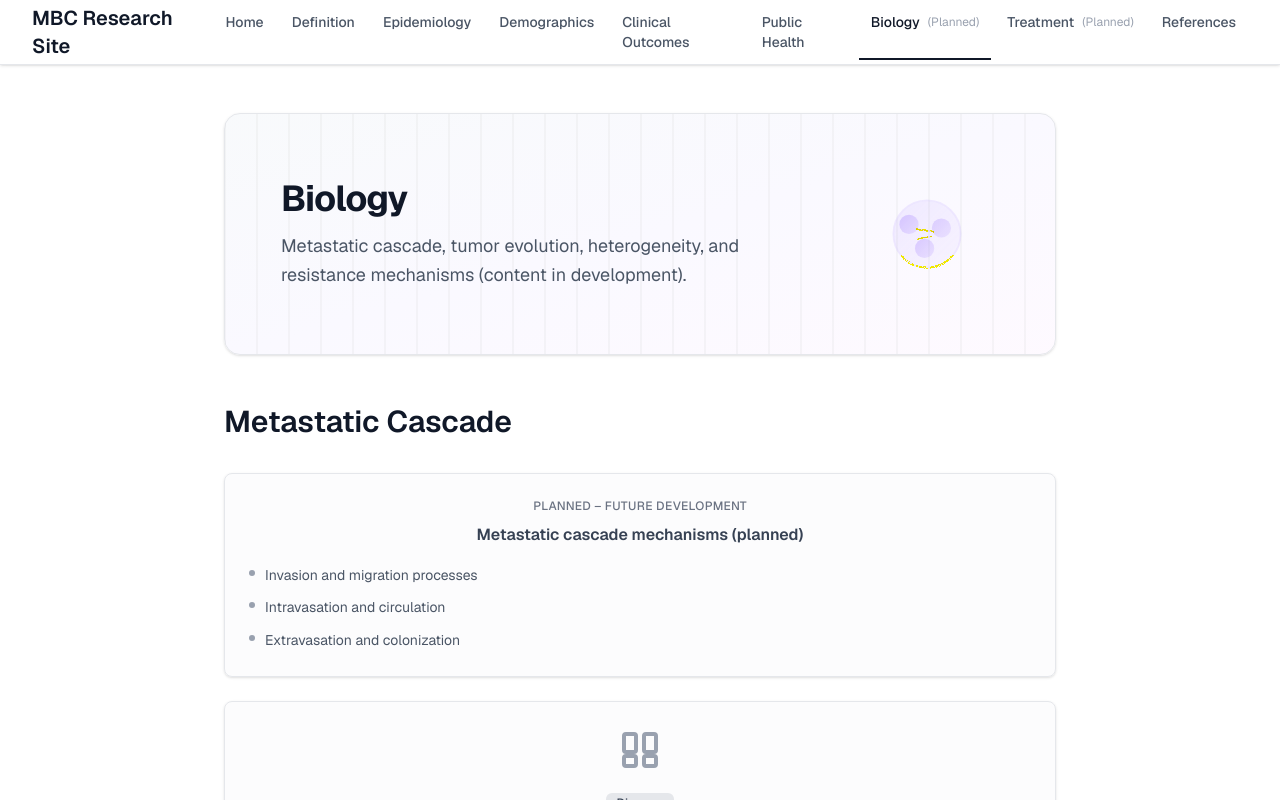
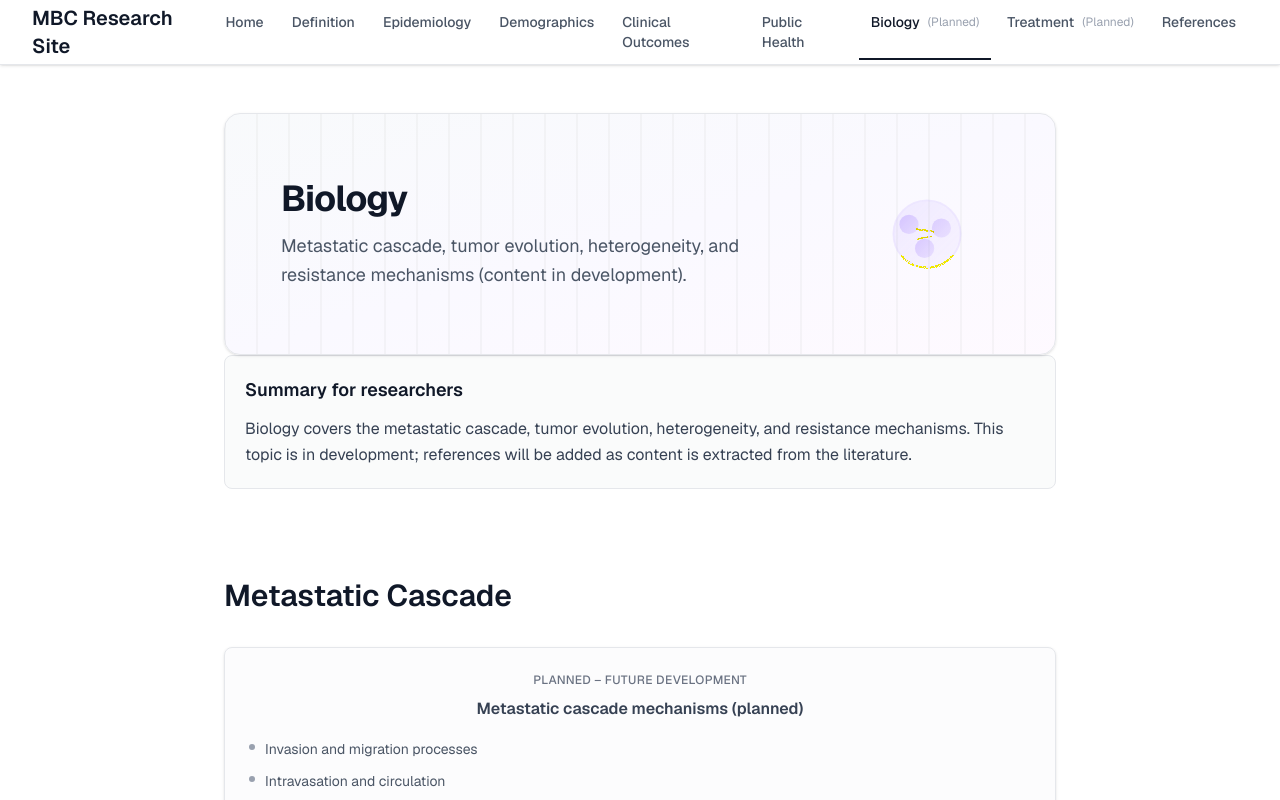
Before and after one commit to Gerald450/metastatic_breast_cancer_research_site, a Next.js app: page /biology in a window 1280 px wide. Shown: the top 800 px of the page. Built offline with nearby package versions, Linux system fonts and the light colour scheme.

Commit message:
add brief summaries

```diff
--- a/app/biology/page.tsx
+++ b/app/biology/page.tsx
@@ -1,6 +1,7 @@
 import Section from '@/components/Section';
 import Placeholder from '@/components/Placeholder';
 import VisualPlaceholder from '@/components/VisualPlaceholder';
+import TabSummary from '@/components/TabSummary';
 import PageHero from '@/components/PageHero';
 import BiologyIllustration from '@/components/illustrations/BiologyIllustration';
 
@@ -14,6 +15,7 @@ export default function BiologyPage() {
           theme="biology"
           illustration={<BiologyIllustration />}
         />
+        <TabSummary section="biology" />
       </div>
 
       <Section title="Metastatic Cascade">
--- a/app/clinical-outcomes/page.tsx
+++ b/app/clinical-outcomes/page.tsx
@@ -3,6 +3,7 @@ import Placeholder from '@/components/Placeholder';
 import VisualPlaceholder from '@/components/VisualPlaceholder';
 import CitationCallout from '@/components/CitationCallout';
 import ReferenceList from '@/components/ReferenceList';
+import TabSummary from '@/components/TabSummary';
 import { references } from '@/lib/references';
 import MetastaticSiteOutcomesFigure from '@/components/figures/MetastaticSiteOutcomesFigure';
 import SurvivalTrendsFigure from '@/components/figures/SurvivalTrendsFigure';
@@ -23,6 +24,7 @@ export default function ClinicalOutcomesPage() {
           theme="clinical"
           illustration={<ClinicalIllustration />}
         />
+        <TabSummary section="clinical-outcomes" />
       </div>
 
       <Section
--- a/app/definition/page.tsx
+++ b/app/definition/page.tsx
@@ -1,6 +1,7 @@
 import Section from '@/components/Section';
 import Placeholder from '@/components/Placeholder';
 import ReferenceList from '@/components/ReferenceList';
+import TabSummary from '@/components/TabSummary';
 import { references } from '@/lib/references';
 import PageHero from '@/components/PageHero';
 import DefinitionIllustration from '@/components/illustrations/DefinitionIllustration';
@@ -16,6 +17,7 @@ export default function DefinitionPage() {
           theme="definition"
           illustration={<DefinitionIllustration />}
         />
+        <TabSummary section="definition" />
       </div>
 
       <Section title="Overview" subtitle="Understanding the condition">
--- a/app/demographics/page.tsx
+++ b/app/demographics/page.tsx
@@ -1,6 +1,7 @@
 import Section from '@/components/Section';
 import Placeholder from '@/components/Placeholder';
 import ReferenceList from '@/components/ReferenceList';
+import TabSummary from '@/components/TabSummary';
 import { references } from '@/lib/references';
 import AgeRaceDistributionFigure from '@/components/figures/AgeRaceDistributionFigure';
 import PageHero from '@/components/PageHero';
@@ -17,6 +18,7 @@ export default function DemographicsPage() {
           theme="demographics"
           illustration={<DemographicsIllustration />}
         />
+        <TabSummary section="demographics" />
       </div>
 
       <Section
--- a/app/epidemiology/page.tsx
+++ b/app/epidemiology/page.tsx
@@ -1,6 +1,7 @@
 import Section from '@/components/Section';
 import Placeholder from '@/components/Placeholder';
 import ReferenceList from '@/components/ReferenceList';
+import TabSummary from '@/components/TabSummary';
 import { references } from '@/lib/references';
 import SurvivorshipBurdenFigure from '@/components/figures/SurvivorshipBurdenFigure';
 import PageHero from '@/components/PageHero';
@@ -18,6 +19,7 @@ export default function EpidemiologyPage() {
           theme="epidemiology"
           illustration={<EpidemiologyIllustration />}
         />
+        <TabSummary section="epidemiology" />
       </div>
 
       <Section
--- a/app/page.tsx
+++ b/app/page.tsx
@@ -3,6 +3,7 @@ import HomeHero from '@/components/HomeHero';
 import KeyStatsCards from '@/components/KeyStatsCards';
 import TopicExploreGrid from '@/components/TopicExploreGrid';
 import SurvivalTrendsFigure from '@/components/figures/SurvivalTrendsFigure';
+import Link from 'next/link';
 
 export default function Home() {
   return (
@@ -16,6 +17,15 @@ export default function Home() {
         </div>
 
         <HomeHero />
+
+        <div className="mb-10 rounded-lg border border-gray-200 bg-gray-50/80 p-5 dark:border-gray-700 dark:bg-gray-800/50">
+          <h2 className="mb-3 text-lg font-semibold text-gray-900 dark:text-white">
+            Summary for researchers
+          </h2>
+          <p className="text-gray-700 dark:text-gray-300 leading-relaxed">
+            This site synthesizes evidence on metastatic breast cancer from the literature (PDFs). Key metrics and figures below draw on population-based and clinical studies of survival over time, prevalence and burden, and outcomes by metastatic site. Key sources include Caswell et al. (2018), Lord et al. (2019), Mariotto et al. (2017), and others — see <Link href="/references" className="text-blue-600 hover:text-blue-800 dark:text-blue-400 dark:hover:text-blue-300 underline">References</Link> for full citations and PDF links.
+          </p>
+        </div>
       </div>
 
       <Section
--- a/app/public-health/page.tsx
+++ b/app/public-health/page.tsx
@@ -2,6 +2,7 @@ import Section from '@/components/Section';
 import Placeholder from '@/components/Placeholder';
 import VisualPlaceholder from '@/components/VisualPlaceholder';
 import ReferenceList from '@/components/ReferenceList';
+import TabSummary from '@/components/TabSummary';
 import { references } from '@/lib/references';
 import PageHero from '@/components/PageHero';
 import PublicHealthIllustration from '@/components/illustrations/PublicHealthIllustration';
@@ -17,6 +18,7 @@ export default function PublicHealthPage() {
           theme="public-health"
           illustration={<PublicHealthIllustration />}
         />
+        <TabSummary section="public-health" />
       </div>
 
       <Section
--- a/app/references/page.tsx
+++ b/app/references/page.tsx
@@ -7,9 +7,17 @@ export default function ReferencesPage() {
   return (
     <div className="py-12">
       <div className="mx-auto max-w-4xl px-4 sm:px-6 lg:px-8">
-        <h1 className="mb-8 text-4xl font-bold leading-tight text-gray-900 dark:text-white sm:text-5xl">
+        <h1 className="mb-4 text-4xl font-bold leading-tight text-gray-900 dark:text-white sm:text-5xl">
           References
         </h1>
+        <div className="mb-10 rounded-lg border border-gray-200 bg-gray-50/80 p-5 dark:border-gray-700 dark:bg-gray-800/50">
+          <h2 className="mb-3 text-lg font-semibold text-gray-900 dark:text-white">
+            Summary for researchers
+          </h2>
+          <p className="text-gray-700 dark:text-gray-300 leading-relaxed">
+            This page lists all literature sources (PDFs) used across the site. References are tagged by topic (Definition, Epidemiology, Demographics, Clinical Outcomes, Public Health). Each entry includes title, authors, year, journal, and a link to the local PDF where available. Page highlights and excerpt hints are listed as notes and should be verified against the PDFs.
+          </p>
+        </div>
       </div>
 
       <Section
--- a/app/treatment/page.tsx
+++ b/app/treatment/page.tsx
@@ -1,6 +1,7 @@
 import Section from '@/components/Section';
 import Placeholder from '@/components/Placeholder';
 import VisualPlaceholder from '@/components/VisualPlaceholder';
+import TabSummary from '@/components/TabSummary';
 import PageHero from '@/components/PageHero';
 import TreatmentIllustration from '@/components/illustrations/TreatmentIllustration';
 
@@ -14,6 +15,7 @@ export default function TreatmentPage() {
           theme="treatment"
           illustration={<TreatmentIllustration />}
         />
+        <TabSummary section="treatment" />
       </div>
 
       <Section title="Therapy Overview">
--- /dev/null
+++ b/components/TabSummary.tsx
@@ -0,0 +1,60 @@
+import Link from 'next/link';
+import type { SiteSection } from '@/lib/references';
+import { references } from '@/lib/references';
+import { getTabSummary } from '@/lib/tab-summaries';
+
+interface TabSummaryProps {
+  section: SiteSection;
+  /** Optional: show a "Summary" heading above the block */
+  showHeading?: boolean;
+}
+
+/** Short author label: "S. Caswell-Jin, H. Plevritis, et al." -> "Caswell-Jin et al."; "Alastair Thompson et al." -> "Thompson et al." */
+function shortAuthorLabel(authors: string | undefined): string {
+  if (!authors) return 'n.d.';
+  const first = authors.split(',')[0]?.trim() ?? '';
+  const hasEtAl = /et\s+al\.?/i.test(authors);
+  const cleaned = first.replace(/^[A-Z]\.?\s*/i, '').trim() || first;
+  const words = cleaned.split(/\s+/);
+  const surname = hasEtAl && words.length > 1 && /et\s+al\.?/i.test(cleaned)
+    ? words[words.findIndex((w) => /^et$/i.test(w)) - 1] ?? words[words.length - 1]
+    : words[0] ?? cleaned;
+  if (hasEtAl) return `${surname} et al.`;
+  return surname;
+}
+
+export default function TabSummary({ section, showHeading = true }: TabSummaryProps) {
+  const { summary, sourceRefIds } = getTabSummary(section);
+  const refs = sourceRefIds
+    .map((id) => references.find((r) => r.id === id))
+    .filter(Boolean) as typeof references;
+
+  return (
+    <div className="mb-10 rounded-lg border border-gray-200 bg-gray-50/80 p-5 dark:border-gray-700 dark:bg-gray-800/50">
+      {showHeading && (
+        <h2 className="mb-3 text-lg font-semibold text-gray-900 dark:text-white">
+          Summary for researchers
+        </h2>
+      )}
+      <p className="text-gray-700 dark:text-gray-300 leading-relaxed">
+        {summary}
+      </p>
+      {refs.length > 0 && (
+        <p className="mt-3 text-sm text-gray-600 dark:text-gray-400">
+          <span className="font-medium">Key sources (from PDFs): </span>
+          {refs.map((ref, idx) => (
+            <span key={ref.id}>
+              {idx > 0 && '; '}
+              <Link
+                href={`/references#${ref.id}`}
+                className="text-blue-600 hover:text-blue-800 dark:text-blue-400 dark:hover:text-blue-300 underline"
+              >
+                {shortAuthorLabel(ref.authors)} ({ref.year})
+              </Link>
+            </span>
+          ))}
+        </p>
+      )}
+    </div>
+  );
+}
--- /dev/null
+++ b/lib/tab-summaries.ts
@@ -0,0 +1,53 @@
+import type { SiteSection } from './references';
+
+/**
+ * Summary and citation ref IDs for each topic tab.
+ * Content is derived from the PDF sources (references.ts highlightNotes, titles).
+ * Helps users and researchers quickly understand what evidence the tab is based on.
+ */
+export type TabSummaryEntry = {
+  summary: string;
+  sourceRefIds: string[];
+};
+
+const summaries: Record<SiteSection, TabSummaryEntry> = {
+  definition: {
+    summary:
+      'This section covers the clinical definition, diagnostic criteria, and classification of metastatic breast cancer. Key themes from the literature include research gaps in knowledge, metastatic progression mechanisms, and the distinction between metastatic recurrence and de novo stage IV disease.',
+    sourceRefIds: ['ref-009', 'ref-012'],
+  },
+  epidemiology: {
+    summary:
+      'Evidence here draws on population-based studies of incidence, prevalence, and survival in England, the US, and globally. Topics include metastatic breast cancer survivorship growth over time, temporal trends, and projections; cancer registries are noted to under-capture recurrent metastatic burden.',
+    sourceRefIds: ['ref-001', 'ref-002', 'ref-003', 'ref-004', 'ref-008', 'ref-011'],
+  },
+  demographics: {
+    summary:
+      'This tab summarizes age, race, ethnicity, and sex patterns in metastatic breast cancer. Sources report racial and age-based disparities, higher metastatic burden among non-Hispanic Black women, male breast cancer epidemiology with delayed diagnosis and poorer outcomes, and socioeconomic and insurance-related disparities in outcomes.',
+    sourceRefIds: ['ref-005', 'ref-008', 'ref-013'],
+  },
+  'clinical-outcomes': {
+    summary:
+      'Content focuses on survival after metastatic recurrence, improvements in median survival over time, and site-specific outcomes (e.g. bone, liver, lung, brain). Studies include population-based survival trends, heterogeneity in metastatic outcomes, and reframing metastatic cancer as a chronic condition.',
+    sourceRefIds: ['ref-001', 'ref-002', 'ref-004', 'ref-006', 'ref-007', 'ref-012', 'ref-013'],
+  },
+  'public-health': {
+    summary:
+      'This section addresses population burden, screening, prevention, and policy. Sources cover global and US burden and projections, survivorship burden, screening and public health prevention, and population-level policy implications.',
+    sourceRefIds: ['ref-003', 'ref-010', 'ref-011'],
+  },
+  biology: {
+    summary:
+      'Biology covers the metastatic cascade, tumor evolution, heterogeneity, and resistance mechanisms. This topic is in development; references will be added as content is extracted from the literature.',
+    sourceRefIds: [],
+  },
+  treatment: {
+    summary:
+      'Treatment covers therapy overview, targeted therapy, sequencing, and modalities. This topic is in development; references will be added as content is extracted from the literature.',
+    sourceRefIds: [],
+  },
+};
+
+export function getTabSummary(section: SiteSection): TabSummaryEntry {
+  return summaries[section];
+}
```
